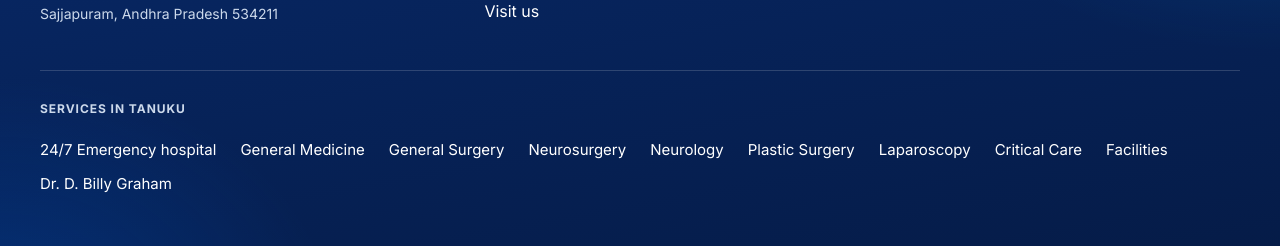
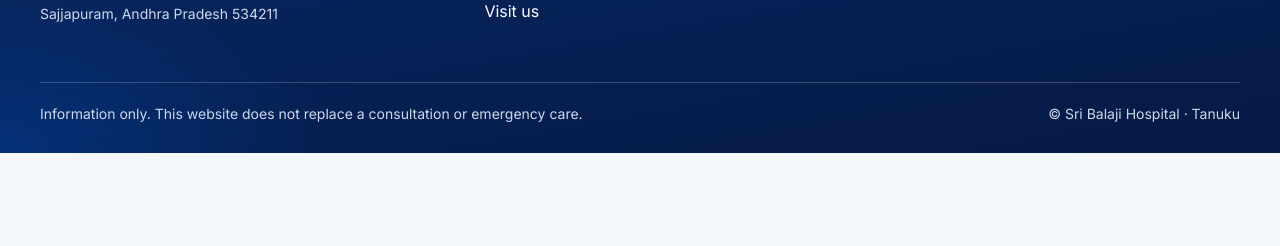
Before and after one commit to madhu-jersey/-Sri-Balaji-Hospital, a React (Vite) app in the folder artifacts/sri-sai-hospital/: page / in a window 1280 px wide. Shown: the part 8167-8413 px from the top of the page. After the commit the page ends 8320 px from the top, so only its background shows below. Built offline with nearby package versions, Linux system fonts and the light colour scheme; no server answers.

Commit message:
Remove the services row from the home page footer
Co-Authored-By: Claude Opus 5.5 <noreply@anthropic.com>

```diff
--- a/artifacts/sri-sai-hospital/src/App.tsx
+++ b/artifacts/sri-sai-hospital/src/App.tsx
@@ -7,8 +7,7 @@ import { ServicesSection } from './components/ServicesSection';
 import { HomeHero } from './components/HomeHero';
 import { FaqSection, InsuranceSection, WhyChooseSection } from './components/InfoPages';
 import { galleryAlt, galleryItems } from './data/gallery';
-import servicesData from './data/services.json';
-import { LanguageToggle, pageHref, useLang } from './i18n';
+import { LanguageToggle, useLang } from './i18n';
 
 const GalleryPage = lazy(() => import('./components/GalleryPage').then((module) => ({ default: module.GalleryPage })));
 
@@ -468,17 +467,6 @@ function Footer() {
             </div>
           </div>
         </div>
-        {/* Links to every service page: helps visitors and search engines find each department. */}
-        <nav className="footer-services" aria-label={t('Services in Tanuku')}>
-          <p className="footer-label">{t('Services in Tanuku')}</p>
-          <div>
-            <a href={pageHref(lang, 'emergency-hospital-tanuku')}>{t('24/7 Emergency hospital')}</a>
-            {servicesData.departments.map((department) => (
-              <a key={department.slug} href={pageHref(lang, department.slug)}>{lang === 'te' ? department.te.short : department.short}</a>
-            ))}
-            <a href={pageHref(lang, 'dr-d-billy-graham')}>{t('Dr. D. Billy Graham')}</a>
-          </div>
-        </nav>
         <div className="footer-bottom">
           <p>{t('Information only. This website does not replace a consultation or emergency care.')}</p>
           <p>{t('© Sri Balaji Hospital · Tanuku')}</p>
--- a/artifacts/sri-sai-hospital/src/index.css
+++ b/artifacts/sri-sai-hospital/src/index.css
@@ -551,14 +551,3 @@ button:focus-visible, a:focus-visible, iframe:focus-visible {
   .gallery-page-card:hover,.gallery-page-card:hover img,.gallery-page-card:hover .gallery-caption,.gallery-view-link:hover { transform:none; }
   .gallery-lightbox-arrow { transition:none; }
 }
-
-/* Footer: links to every service page (SEO internal links) */
-.footer-services { margin-top: 44px; padding-top: 28px; border-top: 1px solid rgba(255, 255, 255, .16); }
-.footer-services > div { display: flex; flex-wrap: wrap; gap: 10px 24px; }
-.footer-services a { color: #fff; font-size: 15px; text-decoration: underline; text-decoration-color: transparent; text-underline-offset: 4px; transition: text-decoration-color .2s ease; }
-.footer-services a:hover { text-decoration-color: #fff; }
-.footer-services a:focus-visible { outline: 2px solid #00AAFF; outline-offset: 4px; border-radius: 2px; }
-@media (max-width: 760px) {
-  .footer-services { margin-top: 32px; }
-  .footer-services > div { display: grid; grid-template-columns: 1fr 1fr; gap: 12px 16px; }
-}
```
